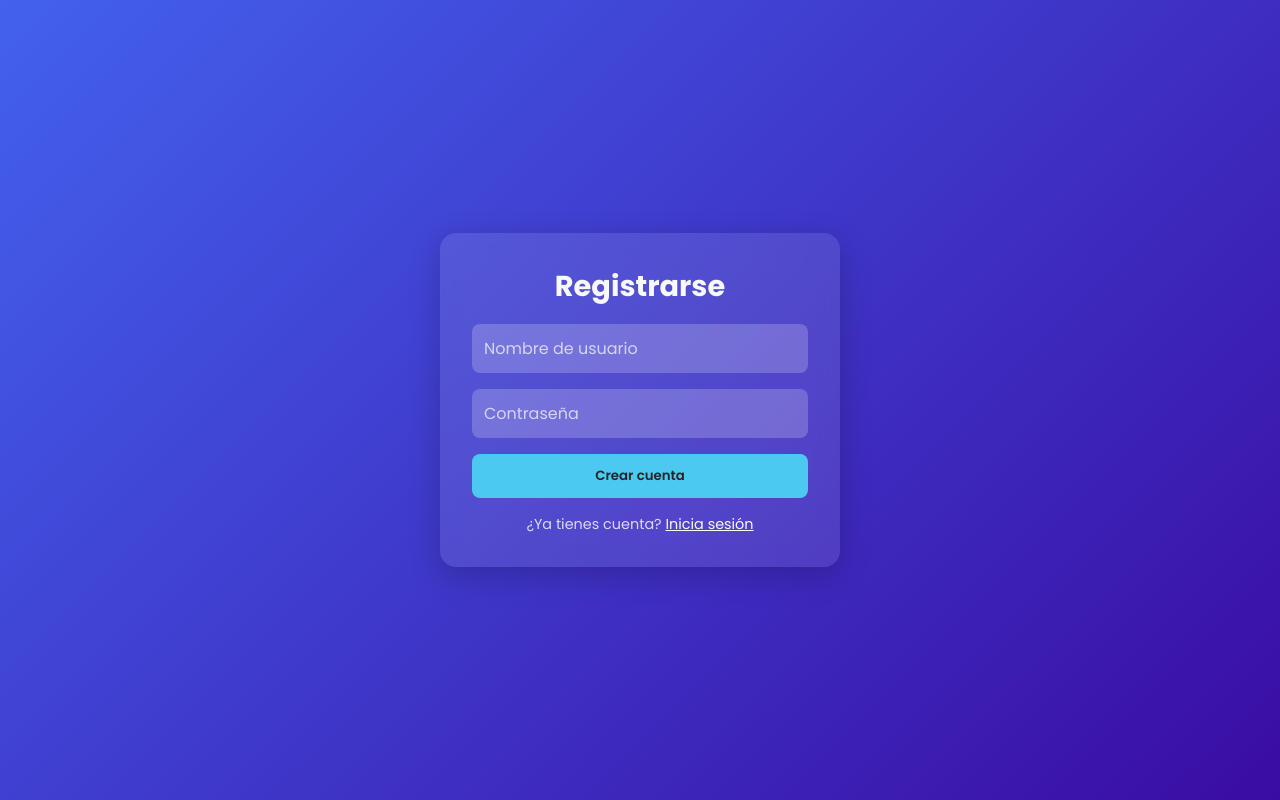
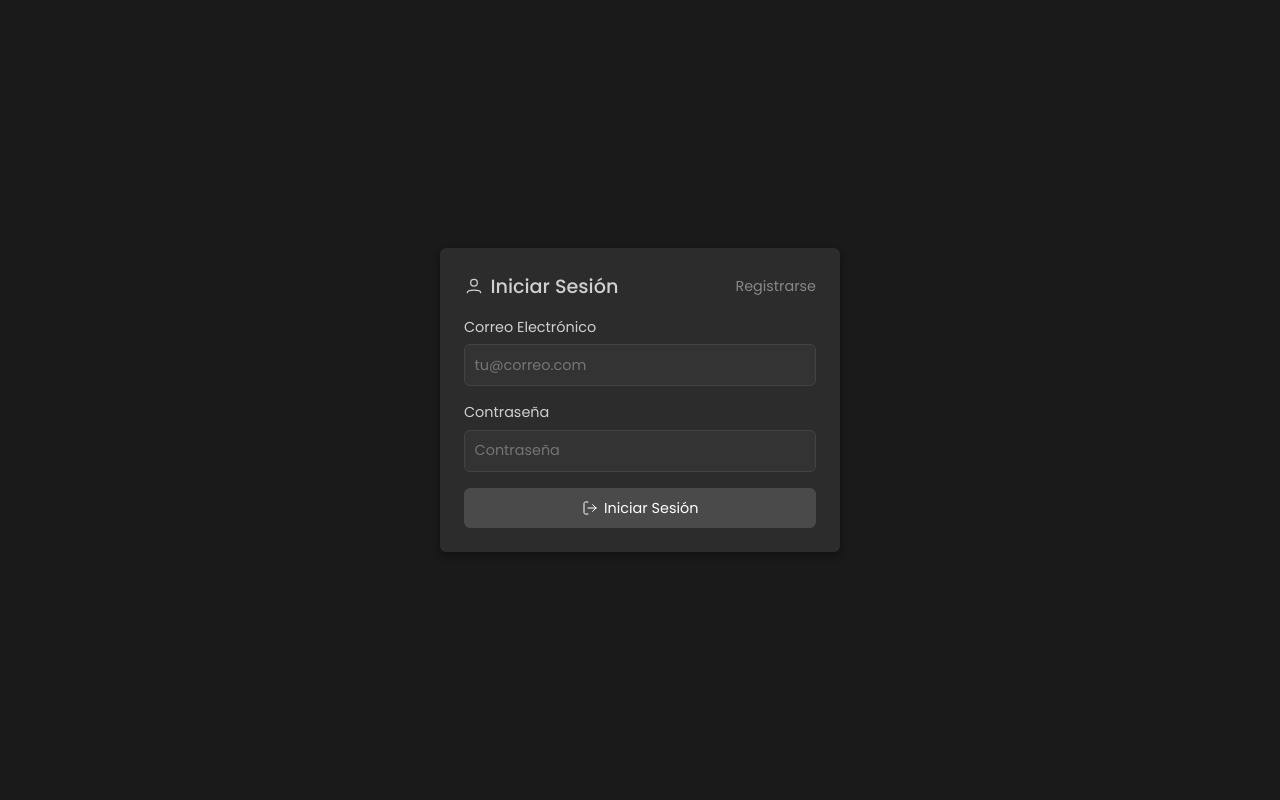
Before and after one commit to lando1906/VideoCall, a Flask app: page /register in a window 1280 px wide. Run offline with Flask 3, Linux system fonts and the light colour scheme.

Commit message:
Actualizar auth.html

```diff
--- a/templates/auth.html
+++ b/templates/auth.html
@@ -3,17 +3,19 @@
 <head>
     <meta charset="UTF-8">
     <meta name="viewport" content="width=device-width, initial-scale=1.0">
-    <title>Autenticación - VideoChat</title>
-    <link href="https://fonts.googleapis.com/css2?family=Poppins:wght@400;500;600;700&display=swap" rel="stylesheet">
-    <link rel="stylesheet" href="https://cdnjs.cloudflare.com/ajax/libs/font-awesome/6.4.0/css/all.min.css">
+    <title>RedHub - Autenticación</title>
+    <link href="https://fonts.googleapis.com/css2?family=Poppins:wght@300;400;500;600&display=swap" rel="stylesheet">
     <style>
         :root {
-            --primary: #4361ee;
-            --primary-dark: #3a0ca3;
-            --danger: #f72585;
-            --success: #4cc9f0;
-            --dark: #212529;
-            --light: #f8f9fa;
+            --primary-gray: #4a4a4a;
+            --dark-gray: #333333;
+            --light-gray: #666666;
+            --background: #1a1a1a;
+            --card-bg: #2c2c2c;
+            --text-dark: #d0d0d0;
+            --text-light: #888888;
+            --border-radius: 6px;
+            --shadow: 0 3px 8px rgba(0, 0, 0, 0.4);
         }
 
         * {
@@ -24,110 +26,191 @@
         }
 
         body {
-            background: linear-gradient(135deg, var(--primary), var(--primary-dark));
-            color: var(--light);
-            min-height: 100vh;
+            background-color: var(--background);
+            color: var(--text-dark);
             display: flex;
             justify-content: center;
             align-items: center;
-            padding: 20px;
+            min-height: 100vh;
+            padding: 1rem;
         }
 
         .auth-container {
-            background: rgba(255, 255, 255, 0.1);
-            padding: 2rem;
-            border-radius: 16px;
-            backdrop-filter: blur(10px);
-            box-shadow: 0 8px 32px rgba(0, 0, 0, 0.2);
+            background-color: var(--card-bg);
+            padding: 1.5rem;
+            border-radius: var(--border-radius);
+            box-shadow: var(--shadow);
             width: 100%;
             max-width: 400px;
-            text-align: center;
-            animation: fadeIn 0.5s ease-out;
         }
 
-        h2 {
+        .auth-header {
+            display: flex;
+            justify-content: space-between;
+            align-items: center;
             margin-bottom: 1rem;
-            font-size: 1.8rem;
         }
 
-        form {
+        .auth-title {
+            font-size: 1.2rem;
+            font-weight: 500;
             display: flex;
-            flex-direction: column;
-            gap: 1rem;
+            align-items: center;
+            gap: 0.4rem;
         }
 
-        input {
-            padding: 12px;
-            border-radius: 8px;
-            border: none;
-            background: rgba(255, 255, 255, 0.2);
-            color: white;
-            font-size: 1rem;
+        .auth-icon {
+            width: 20px;
+            height: 20px;
         }
 
-        input::placeholder {
-            color: rgba(255, 255, 255, 0.7);
+        .toggle-btn {
+            background: none;
+            border: none;
+            color: var(--text-light);
+            cursor: pointer;
+            font-size: 0.9rem;
         }
 
-        button {
-            padding: 12px;
-            border-radius: 8px;
-            border: none;
-            background: var(--success);
-            color: var(--dark);
-            font-weight: 600;
-            cursor: pointer;
-            transition: all 0.3s ease;
+        .toggle-btn:hover {
+            color: var(--text-dark);
         }
 
-        button:hover {
-            background: #3bc0e0;
+        .form-group {
+            margin-bottom: 1rem;
         }
 
-        .toggle-link {
-            margin-top: 1rem;
+        .form-group label {
+            display: block;
+            margin-bottom: 0.4rem;
+            font-weight: 400;
+            color: var(--text-dark);
             font-size: 0.9rem;
-            color: rgba(255, 255, 255, 0.8);
         }
 
-        .toggle-link a {
-            color: var(--light);
-            text-decoration: underline;
+        .form-group input {
+            width: 100%;
+            padding: 0.6rem;
+            border: 1px solid #444;
+            border-radius: var(--border-radius);
+            background-color: #333;
+            color: var(--text-dark);
+            font-size: 0.9rem;
         }
 
-        .message {
-            margin-bottom: 1rem;
-            color: var(--danger);
-            font-weight: 500;
+        .submit-btn {
+            background-color: var(--primary-gray);
+            color: white;
+            border: none;
+            padding: 0.6rem 1rem;
+            border-radius: var(--border-radius);
+            cursor: pointer;
+            font-weight: 400;
+            width: 100%;
+            display: flex;
+            justify-content: center;
+            align-items: center;
+            gap: 0.4rem;
+            font-size: 0.9rem;
         }
 
-        @keyframes fadeIn {
-            from { opacity: 0; transform: translateY(-20px); }
-            to { opacity: 1; transform: translateY(0); }
+        .submit-btn:hover {
+            background-color: var(--dark-gray);
+        }
+
+        .submit-btn-icon {
+            width: 16px;
+            height: 16px;
+        }
+
+        .error-message {
+            color: #ff5555;
+            font-size: 0.8rem;
+            margin-top: 0.4rem;
+            display: none;
         }
     </style>
 </head>
 <body>
     <div class="auth-container">
-        <h2>{{ 'Registrarse' if register else 'Iniciar Sesión' }}</h2>
+        <div class="auth-header">
+            <h3 class="auth-title" id="auth-title">
+                <svg class="auth-icon" viewBox="0 0 24 24" fill="none" xmlns="http://www.w3.org/2000/svg">
+                    <path d="M12 12C14.2091 12 16 10.2091 16 8C16 5.79086 14.2091 4 12 4C9.79086 4 8 5.79086 8 8C8 10.2091 9.79086 12 12 12Z" stroke="currentColor" stroke-width="1.5" stroke-linecap="round" stroke-linejoin="round"/>
+                    <path d="M20 20C20 18.3431 16.4183 17 12 17C7.58172 17 4 18.3431 4 20" stroke="currentColor" stroke-width="1.5" stroke-linecap="round" stroke-linejoin="round"/>
+                </svg>
+                Iniciar Sesión
+            </h3>
+            <button class="toggle-btn" id="toggle-auth">Registrarse</button>
+        </div>
+        <form id="auth-form">
+            <div class="form-group">
+                <label for="email">Correo Electrónico</label>
+                <input type="email" id="email" required placeholder="tu@correo.com">
+            </div>
+            <div class="form-group">
+                <label for="password">Contraseña</label>
+                <input type="password" id="password" required placeholder="Contraseña">
+            </div>
+            <div class="form-group" id="name-group" style="display: none;">
+                <label for="name">Nombre de usuario</label>
+                <input type="text" id="name" placeholder="Tu nombre">
+            </div>
+            <p class="error-message" id="error-message"></p>
+            <button type="submit" class="submit-btn">
+                <svg class="submit-btn-icon" viewBox="0 0 24 24" fill="none" xmlns="http://www.w3.org/2000/svg">
+                    <path d="M9 21H5C4.46957 21 3.96086 20.7893 3.58579 20.4142C3.21071 20.0391 3 19.5304 3 19V5C3 4.46957 3.21071 3.96086 3.58579 3.58579C3.96086 3.21071 4.46957 3 5 3H9M16 17L21 12M21 12L16 7M21 12H9" stroke="white" stroke-width="1.5" stroke-linecap="round" stroke-linejoin="round"/>
+                </svg>
+                <span id="submit-text">Iniciar Sesión</span>
+            </button>
+        </form>
+    </div>
 
-        {% if message %}
-            <div class="message">{{ message }}</div>
-        {% endif %}
+    <script>
+        document.addEventListener('DOMContentLoaded', function() {
+            const authForm = document.getElementById('auth-form');
+            const toggleAuth = document.getElementById('toggle-auth');
+            const authTitle = document.getElementById('auth-title');
+            const submitText = document.getElementById('submit-text');
+            const nameGroup = document.getElementById('name-group');
+            const errorMessage = document.getElementById('error-message');
+            let isLogin = true;
 
-        <form method="POST">
-            <input type="text" name="username" placeholder="Nombre de usuario" required>
-            <input type="password" name="password" placeholder="Contraseña" required>
-            <button type="submit">{{ 'Crear cuenta' if register else 'Entrar' }}</button>
-        </form>
+            toggleAuth.addEventListener('click', function() {
+                isLogin = !isLogin;
+                authTitle.textContent = isLogin ? 'Iniciar Sesión' : 'Registrarse';
+                submitText.textContent = isLogin ? 'Iniciar Sesión' : 'Registrarse';
+                toggleAuth.textContent = isLogin ? 'Registrarse' : 'Iniciar Sesión';
+                nameGroup.style.display = isLogin ? 'none' : 'block';
+                errorMessage.style.display = 'none';
+            });
 
-        <div class="toggle-link">
-            {% if register %}
-                ¿Ya tienes cuenta? <a href="{{ url_for('login') }}">Inicia sesión</a>
-            {% else %}
-                ¿No tienes cuenta? <a href="{{ url_for('register') }}">Regístrate</a>
-            {% endif %}
-        </div>
-    </div>
+            authForm.addEventListener('submit', function(e) {
+                e.preventDefault();
+                const email = document.getElementById('email').value;
+                const password = document.getElementById('password').value;
+                const name = document.getElementById('name').value;
+
+                const url = isLogin ? '/api/login' : '/api/register';
+                const data = isLogin ? { email, password } : { email, password, name };
+
+                fetch(url, {
+                    method: 'POST',
+                    headers: { 'Content-Type': 'application/json' },
+                    body: JSON.stringify(data),
+                    credentials: 'include'
+                })
+                .then(response => response.json())
+                .then(data => {
+                    if (data.success) {
+                        window.location.href = '/';
+                    } else {
+                        errorMessage.textContent = data.message;
+                        errorMessage.style.display = 'block';
+                    }
+                });
+            });
+        });
+    </script>
 </body>
 </html>
```
